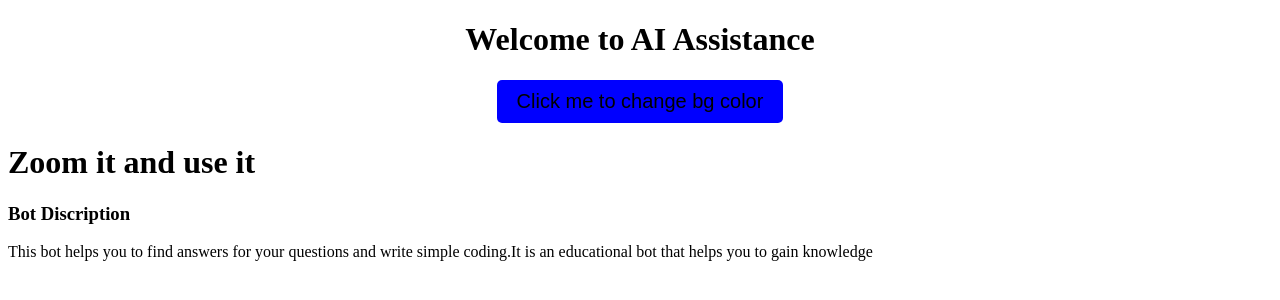
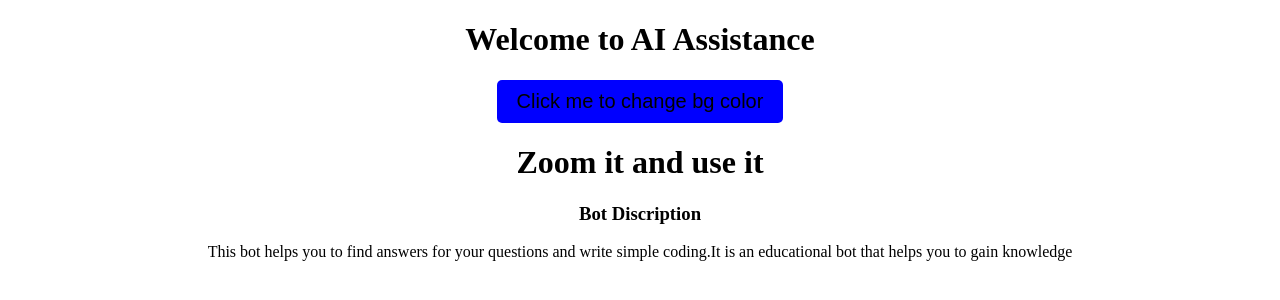
Before and after one commit to Sreesharma001/bot, a plain HTML site: page index.html in a window 1280 px wide. Drawn offline with Linux system fonts and the light colour scheme.

Commit message:
Update index.html

```diff
--- a/index.html
+++ b/index.html
@@ -8,10 +8,10 @@
   <body>
     <h1 align="center">Welcome to AI Assistance</h1>
    <div align="center"><button id="color-button">Click me to change bg color</button></div>
-    <h1>Zoom it and use it</h1>
+   <div align="center"> <h1>Zoom it and use it</h1>
    <h3>Bot Discription</h3>
    <p>This bot helps you to find answers for your questions and write simple coding.It is an educational bot that helps you to gain knowledge </p>
     <script src="web.js"></script>
-   <div align="center"><script src="https://kb-ai.s3.us-east-2.amazonaws.com/hi.js" data-api-code="fc6995f1-2b4e-4556-a6f8-8d6661195d91"></script></div>
+   <script src="https://kb-ai.s3.us-east-2.amazonaws.com/hi.js" data-api-code="fc6995f1-2b4e-4556-a6f8-8d6661195d91"></script></div>
   </body>
 </html>
```
